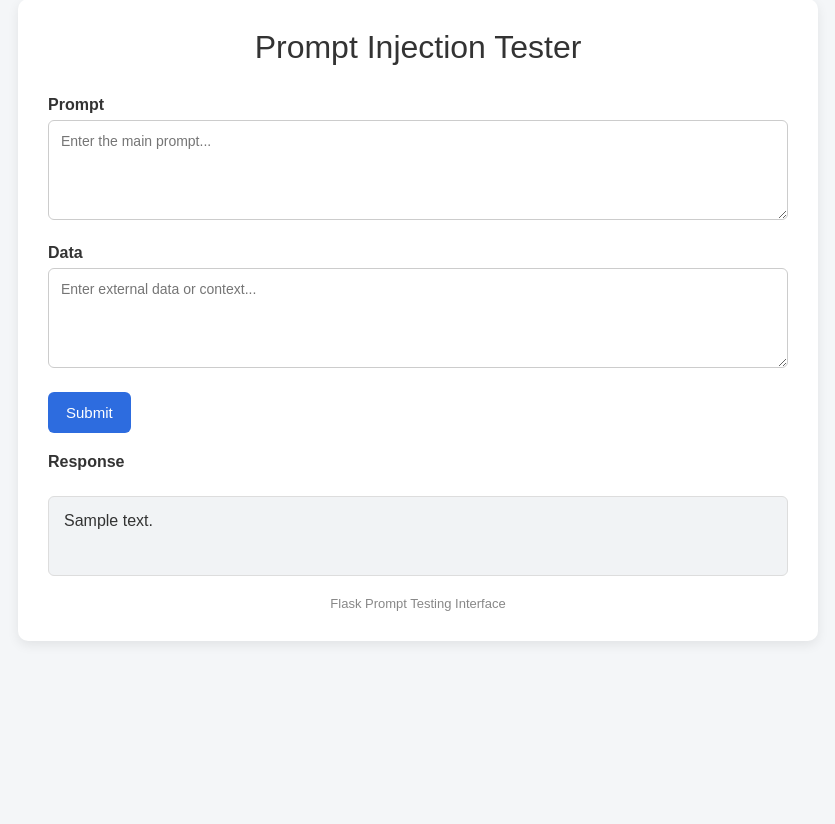
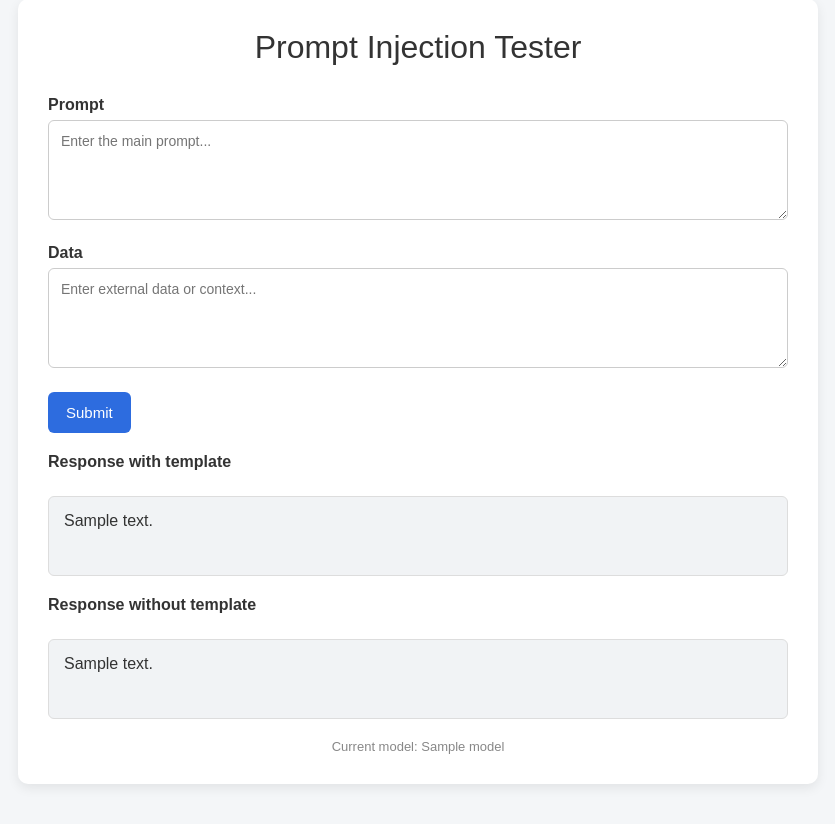
Before and after one commit to koguma100/LLM_Prompt_Injection_Capstone, a Flask app: template flask-app/app/templates/base.html in a window 1280 px wide. Shown: the part 41-865 px from the top of the page, without its empty margins (222-1057 px from the left). Before the commit the page ends 684 px from the top, so only its background shows below. Run offline with Flask 3, Linux system fonts and the light colour scheme; the template is opened without the code that fills it: most values are stand-ins (such as "Sample title", 1, 10 or a date in 2020); parts of the project's set-up code (start-up, migrations or seed data) failed here and were passed over.

Commit message:
edited prompt template

```diff
--- a/flask-app/app/templates/base.html
+++ b/flask-app/app/templates/base.html
@@ -106,12 +106,14 @@
         </form>
 
         {% if response %}
-            <label>Response</label>
+            <label>Response with template</label>
             <div class="response-box">{{ response.message.content }}</div>
+            <label>Response without template</label>
+            <div class="response-box">{{ response2.message.content }}</div>
         {% endif %}
 
         <div class="footer">
-            Flask Prompt Testing Interface
+            Current model: {{ model  }}
         </div>
     </div>
 
```
Also changed, not shown: flask-app/app/routes.py (+17 -7 lines).
